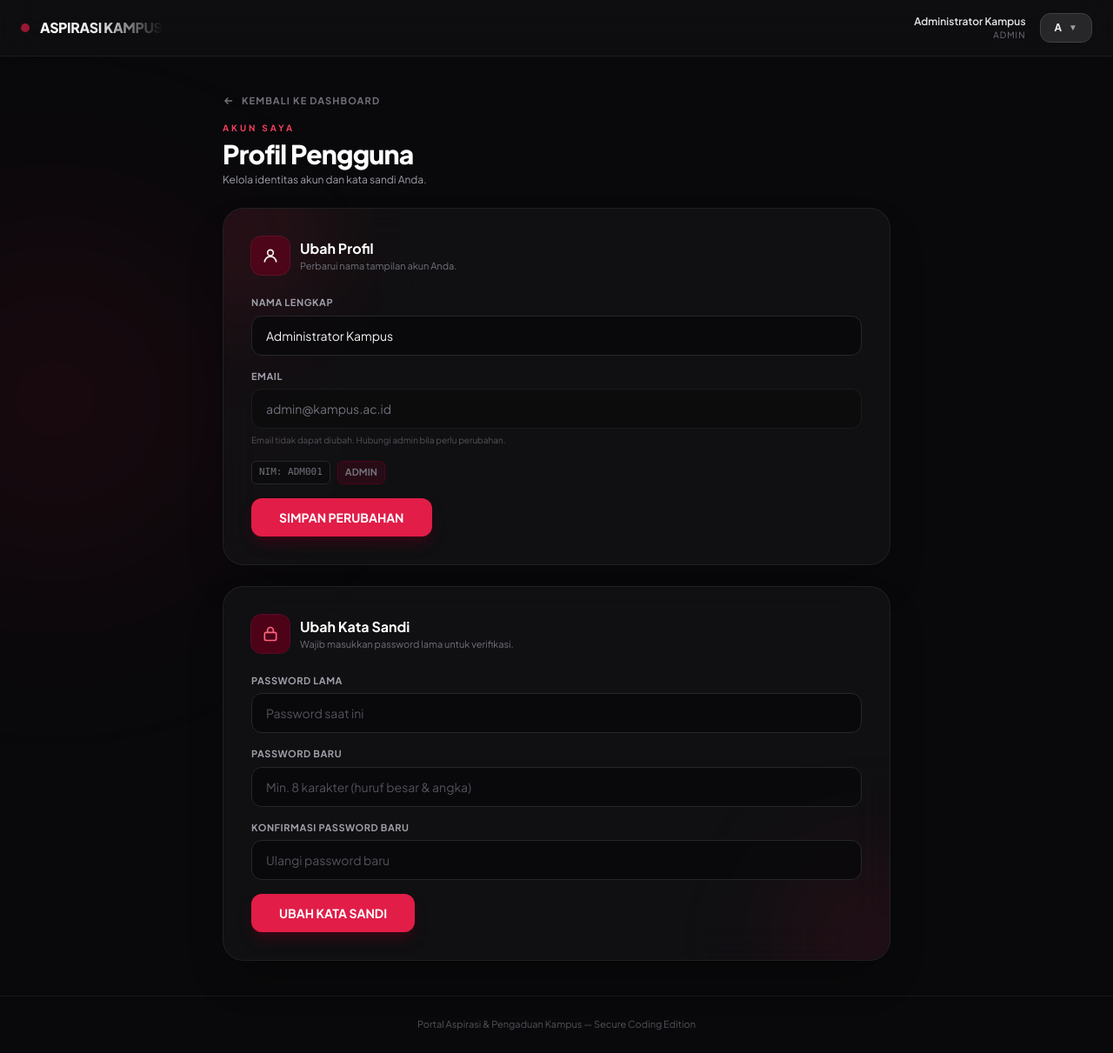
After one commit to Strix1705/kotak-aspirasi-kampus, a Laravel app: page /profile in a window 1280 px wide. The commit adds this page. Shown: the whole page at 87% size. Run offline with Laravel 12, Linux system fonts and the light colour scheme; a user stored in the database is signed in; data comes from the database, SQL or seed files in the repository; style sheets or scripts are compiled from the project's sources.

Commit message:
updatan kedua

```diff
--- /dev/null
+++ b/app/Http/Controllers/ProfileController.php
@@ -0,0 +1,55 @@
+<?php
+
+namespace App\Http\Controllers;
+
+use App\Http\Requests\UpdatePasswordRequest;
+use App\Http\Requests\UpdateProfileRequest;
+use Illuminate\Http\Request;
+use Illuminate\Support\Facades\Auth;
+use Illuminate\Support\Facades\Hash;
+use Illuminate\Validation\ValidationException;
+
+class ProfileController extends Controller
+{
+    public function edit()
+    {
+        // Sumber data selalu user yang login, bukan ID dari request (anti-IDOR)
+        return view('profile.edit', [
+            'user' => Auth::user(),
+        ]);
+    }
+
+    public function update(UpdateProfileRequest $request)
+    {
+        // Update HANYA milik user login. Tidak ada input user_id di form.
+        Auth::user()->update([
+            'name' => $request->validated('name'),
+        ]);
+
+        return redirect()->route('profile.edit')
+            ->with('success', 'Nama profil berhasil diperbarui.');
+    }
+
+    public function updatePassword(UpdatePasswordRequest $request)
+    {
+        $user = Auth::user();
+
+        // Verifikasi password lama dengan Hash::check
+        if (!Hash::check((string) $request->input('current_password'), $user->password)) {
+            throw ValidationException::withMessages([
+                'current_password' => 'Password lama tidak sesuai.',
+            ]);
+        }
+
+        // Hash ulang dengan bcrypt sebelum disimpan
+        $user->update([
+            'password' => Hash::make((string) $request->validated('password')),
+        ]);
+
+        // Regenerasi session untuk mencegah session fixation
+        $request->session()->regenerate();
+
+        return redirect()->route('profile.edit')
+            ->with('success', 'Kata sandi berhasil diubah.');
+    }
+}
--- a/resources/css/app.css
+++ b/resources/css/app.css
@@ -11,6 +11,9 @@
     --color-crimson-950: #4c0519;
 }
 
+summary::-webkit-details-marker { display: none; }
+summary { list-style: none; }
+
 body {
     font-family: var(--font-sans);
     -webkit-font-smoothing: antialiased;
--- a/resources/views/layouts/app.blade.php
+++ b/resources/views/layouts/app.blade.php
@@ -32,16 +32,40 @@
                     <p class="text-xs font-semibold text-zinc-200">{{ Auth::user()->name }}</p>
                     <p class="text-[10px] uppercase tracking-widest text-zinc-500">{{ Auth::user()->role }}</p>
                 </div>
-                <span class="flex h-9 w-9 items-center justify-center rounded-xl border border-zinc-700 bg-zinc-800 text-xs font-bold text-crimson-400">
+
+                {{-- Dropdown profil --}}
+                <details class="relative group z-40">
+                    <summary class="flex cursor-pointer items-center gap-2 rounded-xl border border-zinc-700 bg-zinc-800 px-3 py-2 text-xs font-bold text-crimson-400 transition hover:bg-zinc-700 sm:px-4">
                         {{ strtoupper(substr(Auth::user()->name, 0, 1)) }}
-                </span>
+                        <span class="hidden sm:inline text-[10px] text-zinc-400">▼</span>
+                    </summary>
+
+                    <div class="absolute right-0 mt-2 w-52 origin-top-right rounded-2xl border border-zinc-800 bg-zinc-900/95 p-2 shadow-2xl shadow-black/70 backdrop-blur-xl">
+                        <div class="border-b border-zinc-800 px-3 py-2.5">
+                            <p class="text-xs font-bold text-white truncate">{{ Auth::user()->name }}</p>
+                            <p class="text-[10px] text-zinc-500 truncate">{{ Auth::user()->email }}</p>
+                        </div>
+
+                        <div class="py-1">
+                            <a href="{{ route('profile.edit') }}"
+                                class="flex items-center gap-2.5 rounded-xl px-3 py-2 text-xs font-semibold text-zinc-300 transition hover:bg-zinc-800 hover:text-white">
+                                <svg class="h-4 w-4 text-crimson-500" viewBox="0 0 24 24" fill="none" stroke="currentColor" stroke-width="2"><path d="M16 7a4 4 0 1 1-8 0 4 4 0 0 1 8 0ZM12 14a7 7 0 0 0-7 7h14a7 7 0 0 0-7-7Z"/></svg>
+                                Profil Saya
+                            </a>
+                        </div>
+
+                        <div class="border-t border-zinc-800 pt-1">
                             <form action="{{ route('logout') }}" method="POST">
                                 @csrf
                                 <button type="submit"
-                        class="rounded-lg border border-crimson-900/60 bg-crimson-950/40 px-3 py-1.5 text-[11px] font-bold tracking-wide text-crimson-400 transition hover:bg-crimson-900/50 hover:text-crimson-300">
-                        LOGOUT
+                                    class="flex w-full items-center gap-2.5 rounded-xl px-3 py-2 text-xs font-semibold text-rose-400 transition hover:bg-rose-950/40 text-left">
+                                    <svg class="h-4 w-4 text-rose-500" viewBox="0 0 24 24" fill="none" stroke="currentColor" stroke-width="2"><path d="M9 21H5a2 2 0 0 1-2-2V5a2 2 0 0 1 2-2h4"/><polyline points="16 17 21 12 16 7"/><line x1="21" y1="12" x2="9" y2="12"/></svg>
+                                    Keluar
                                 </button>
                             </form>
+                        </div>
+                    </div>
+                </details>
             </div>
             @endauth
         </div>
--- /dev/null
+++ b/resources/views/profile/edit.blade.php
@@ -0,0 +1,122 @@
+@extends('layouts.app')
+
+@section('title', 'Profil Saya')
+
+@section('content')
+<div class="mx-auto max-w-3xl space-y-6">
+
+    {{-- Header --}}
+    <div>
+        <a href="{{ Auth::user()->isAdmin() ? route('admin.dashboard') : route('mahasiswa.dashboard') }}"
+            class="mb-4 inline-flex items-center gap-2 text-[11px] font-bold uppercase tracking-widest text-zinc-500 transition hover:text-crimson-400">
+            <svg class="h-3.5 w-3.5" viewBox="0 0 24 24" fill="none" stroke="currentColor" stroke-width="2.5" aria-hidden="true"><path d="M19 12H5m6 6-6-6 6-6"/></svg>
+            Kembali ke Dashboard
+        </a>
+        <span class="block text-[10px] font-bold uppercase tracking-[0.3em] text-crimson-500">Akun Saya</span>
+        <h1 class="mt-1 text-2xl font-extrabold tracking-tight text-white sm:text-3xl">Profil Pengguna</h1>
+        <p class="mt-1 text-xs text-zinc-400">Kelola identitas akun dan kata sandi Anda.</p>
+    </div>
+
+    {{-- Card 1: Ubah Profil --}}
+    <section class="relative overflow-hidden rounded-3xl border border-zinc-800/70 bg-zinc-900/50 p-6 shadow-2xl shadow-black/30 backdrop-blur-xl sm:p-8">
+        <div class="absolute -left-16 -top-16 h-44 w-44 rounded-full bg-crimson-600/15 blur-3xl"></div>
+
+        <div class="relative">
+            <div class="flex items-center gap-3">
+                <span class="flex h-11 w-11 items-center justify-center rounded-xl bg-crimson-950 text-crimson-400 ring-1 ring-crimson-900/60">
+                    <svg class="h-5 w-5" viewBox="0 0 24 24" fill="none" stroke="currentColor" stroke-width="2" aria-hidden="true"><circle cx="12" cy="8" r="4"/><path d="M4 21a8 8 0 0 1 16 0"/></svg>
+                </span>
+                <div>
+                    <h2 class="text-base font-bold text-white">Ubah Profil</h2>
+                    <p class="text-[11px] text-zinc-500">Perbarui nama tampilan akun Anda.</p>
+                </div>
+            </div>
+
+            <form action="{{ route('profile.update') }}" method="POST" class="mt-6 space-y-4">
+                @csrf
+                @method('PATCH')
+
+                <div>
+                    <label for="name" class="mb-1.5 block text-[11px] font-bold uppercase tracking-wider text-zinc-400">Nama Lengkap</label>
+                    <input id="name" type="text" name="name" value="{{ old('name', $user->name) }}" required minlength="3" maxlength="100" autocomplete="name"
+                        class="w-full rounded-xl border border-zinc-800 bg-zinc-950/80 px-4 py-3 text-sm text-zinc-100 outline-none transition placeholder:text-zinc-600 focus:border-crimson-600 focus:ring-2 focus:ring-crimson-600/30">
+                </div>
+
+                <div>
+                    <label for="email" class="mb-1.5 block text-[11px] font-bold uppercase tracking-wider text-zinc-400">Email</label>
+                    <input id="email" type="email" value="{{ $user->email }}" readonly disabled
+                        class="w-full cursor-not-allowed rounded-xl border border-zinc-800/60 bg-zinc-950/50 px-4 py-3 text-sm text-zinc-500 outline-none">
+                    <p class="mt-1.5 text-[10px] text-zinc-600">Email tidak dapat diubah. Hubungi admin bila perlu perubahan.</p>
+                </div>
+
+                <div class="flex items-center gap-2 text-[11px] text-zinc-500">
+                    <span class="rounded-md border border-zinc-800 bg-zinc-950/60 px-2 py-1 font-mono">NIM: {{ $user->nim }}</span>
+                    <span class="rounded-md border border-crimson-950 bg-crimson-950/40 px-2 py-1 font-bold uppercase text-crimson-400">{{ $user->role }}</span>
+                </div>
+
+                <button type="submit"
+                    class="w-full rounded-xl bg-crimson-600 py-3 text-sm font-bold text-white shadow-lg shadow-crimson-950/60 transition hover:bg-crimson-500 active:scale-[0.98] sm:w-auto sm:px-8">
+                    SIMPAN PERUBAHAN
+                </button>
+            </form>
+        </div>
+    </section>
+
+    {{-- Card 2: Ubah Kata Sandi --}}
+    <section class="relative overflow-hidden rounded-3xl border border-zinc-800/70 bg-zinc-900/50 p-6 shadow-2xl shadow-black/30 backdrop-blur-xl sm:p-8">
+        <div class="absolute -right-16 -bottom-16 h-44 w-44 rounded-full bg-rose-900/20 blur-3xl"></div>
+
+        <div class="relative">
+            <div class="flex items-center gap-3">
+                <span class="flex h-11 w-11 items-center justify-center rounded-xl bg-rose-950 text-rose-400 ring-1 ring-rose-900/60">
+                    <svg class="h-5 w-5" viewBox="0 0 24 24" fill="none" stroke="currentColor" stroke-width="2" aria-hidden="true"><rect x="4" y="10" width="16" height="11" rx="2"/><path d="M8 10V7a4 4 0 1 1 8 0v3"/></svg>
+                </span>
+                <div>
+                    <h2 class="text-base font-bold text-white">Ubah Kata Sandi</h2>
+                    <p class="text-[11px] text-zinc-500">Wajib masukkan password lama untuk verifikasi.</p>
+                </div>
+            </div>
+
+            <form action="{{ route('profile.password') }}" method="POST" class="mt-6 space-y-4">
+                @csrf
+                @method('PATCH')
+
+                <div>
+                    <label for="current_password" class="mb-1.5 block text-[11px] font-bold uppercase tracking-wider text-zinc-400">Password Lama</label>
+                    <input id="current_password" type="password" name="current_password" required autocomplete="current-password"
+                        placeholder="Password saat ini"
+                        class="w-full rounded-xl border border-zinc-800 bg-zinc-950/80 px-4 py-3 text-sm text-zinc-100 outline-none transition placeholder:text-zinc-600 focus:border-crimson-600 focus:ring-2 focus:ring-crimson-600/30">
+                    @error('current_password')
+                        <p class="mt-1.5 text-[11px] font-medium text-crimson-400">{{ $message }}</p>
+                    @enderror
+                </div>
+
+                <div>
+                    <label for="password" class="mb-1.5 block text-[11px] font-bold uppercase tracking-wider text-zinc-400">Password Baru</label>
+                    <input id="password" type="password" name="password" required minlength="8" autocomplete="new-password"
+                        placeholder="Min. 8 karakter (huruf besar & angka)"
+                        class="w-full rounded-xl border border-zinc-800 bg-zinc-950/80 px-4 py-3 text-sm text-zinc-100 outline-none transition placeholder:text-zinc-600 focus:border-crimson-600 focus:ring-2 focus:ring-crimson-600/30">
+                    @error('password')
+                        <p class="mt-1.5 text-[11px] font-medium text-crimson-400">{{ $message }}</p>
+                    @enderror
+                </div>
+
+                <div>
+                    <label for="password_confirmation" class="mb-1.5 block text-[11px] font-bold uppercase tracking-wider text-zinc-400">Konfirmasi Password Baru</label>
+                    <input id="password_confirmation" type="password" name="password_confirmation" required minlength="8" autocomplete="new-password"
+                        placeholder="Ulangi password baru"
+                        class="w-full rounded-xl border border-zinc-800 bg-zinc-950/80 px-4 py-3 text-sm text-zinc-100 outline-none transition placeholder:text-zinc-600 focus:border-crimson-600 focus:ring-2 focus:ring-crimson-600/30">
+                    @error('password_confirmation')
+                        <p class="mt-1.5 text-[11px] font-medium text-crimson-400">{{ $message }}</p>
+                    @enderror
+                </div>
+
+                <button type="submit"
+                    class="w-full rounded-xl bg-crimson-600 py-3 text-sm font-bold text-white shadow-lg shadow-crimson-950/60 transition hover:bg-crimson-500 active:scale-[0.98] sm:w-auto sm:px-8">
+                    UBAH KATA SANDI
+                </button>
+            </form>
+        </div>
+    </section>
+</div>
+@endsection
--- a/routes/web.php
+++ b/routes/web.php
@@ -4,6 +4,7 @@ use Illuminate\Support\Facades\Route;
 use App\Http\Controllers\AuthController;
 use App\Http\Controllers\MahasiswaAspirationController;
 use App\Http\Controllers\AdminAspirationController;
+use App\Http\Controllers\ProfileController;
 
 Route::view('/', 'welcome')->name('home');
 
@@ -15,6 +16,15 @@ Route::middleware('guest')->group(function () {
     Route::post('/register', [AuthController::class, 'register'])->middleware('throttle:5,1');
 });
 Route::post('/logout', [AuthController::class, 'logout'])->name('logout')->middleware('auth');
+
+// --- Profil (semua role yang login) ---
+Route::middleware('auth')->group(function () {
+    Route::get('/profile', [ProfileController::class, 'edit'])->name('profile.edit');
+    Route::patch('/profile/update', [ProfileController::class, 'update'])->name('profile.update');
+    Route::patch('/profile/password', [ProfileController::class, 'updatePassword'])
+        ->middleware('throttle:6,1')
+        ->name('profile.password');
+});
 
 // --- Rute Mahasiswa (RBAC: hanya role mahasiswa) ---
 Route::middleware(['auth', 'role.mahasiswa'])
```
Also changed, not shown: app/Http/Requests/UpdatePasswordRequest.php (added, +40 -0 lines), app/Http/Requests/UpdateProfileRequest.php (added, +43 -0 lines), resources/views/auth/login.blade.php (+6 -5 lines), resources/views/auth/register.blade.php (+6 -4 lines), tests/Feature/ProfileTest.php (added, +170 -0 lines). Lines whose indentation alone changed are shown as unchanged.
